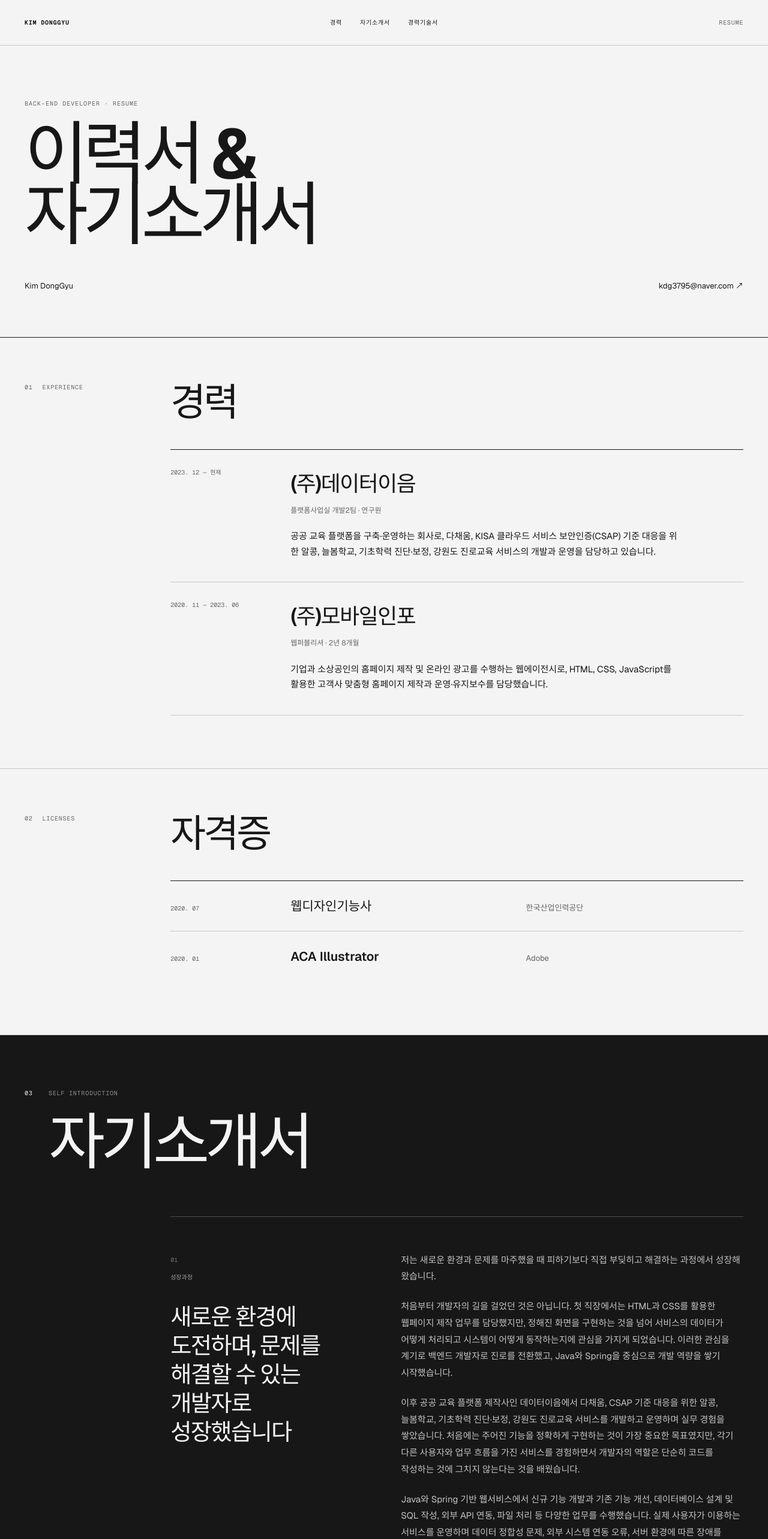
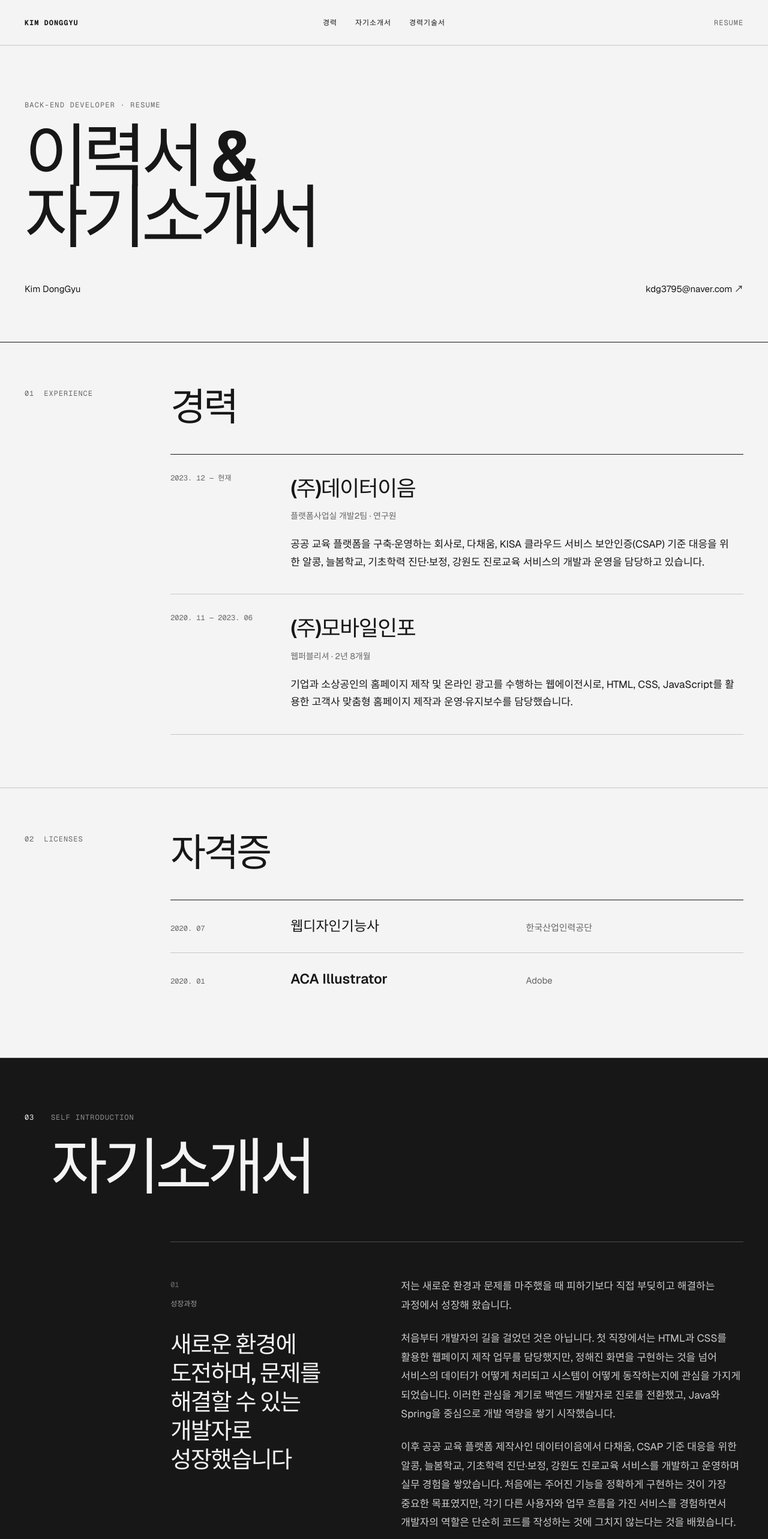
Before and after one commit to kdg3795/career-archive, a Next.js app: page /resume in a window 1280 px wide. Shown: the top 2566 px of the page at 60% size. Built offline with nearby package versions, Linux system fonts and the light colour scheme.

Commit message:
Improve typography readability

```diff
--- a/app/globals.css
+++ b/app/globals.css
@@ -31,7 +31,7 @@ a { color: inherit; text-decoration: none; }
   border-bottom: 1px solid rgba(244, 244, 244, 0.24);
   color: var(--paper);
   font-family: var(--font-geist-mono), monospace;
-  font-size: 11px;
+  font-size: 13px;
   letter-spacing: .08em;
 }
 .wordmark { font-weight: 700; }
@@ -63,7 +63,7 @@ a { color: inherit; text-decoration: none; }
   z-index: 2;
   display: flex;
   justify-content: space-between;
-  font: 10px/1.2 var(--font-geist-mono), monospace;
+  font: 12px/1.35 var(--font-geist-mono), monospace;
   letter-spacing: .12em;
 }
 .hero h1 {
@@ -78,7 +78,7 @@ a { color: inherit; text-decoration: none; }
 }
 .outline-text { color: transparent; -webkit-text-stroke: 1px var(--paper); }
 .hero-footer { align-items: flex-end; }
-.hero-footer p { margin: 0; font-family: var(--font-geist-sans); font-size: 14px; letter-spacing: 0; }
+.hero-footer p { margin: 0; font-family: var(--font-geist-sans); font-size: 16px; letter-spacing: 0; }
 .hero-footer a { border-bottom: 1px solid currentColor; padding-bottom: 7px; }
 .orbit-mark {
   position: absolute;
@@ -113,32 +113,32 @@ a { color: inherit; text-decoration: none; }
   display: flex;
   gap: 18px;
   align-items: flex-start;
-  font: 10px/1.4 var(--font-geist-mono), monospace;
+  font: 12px/1.5 var(--font-geist-mono), monospace;
   letter-spacing: .1em;
 }
 .section-index span:first-child { color: var(--muted); }
 .section-content { max-width: 980px; }
-.eyebrow { margin: 0 0 20px; color: var(--muted); font: 10px/1.4 var(--font-geist-mono), monospace; letter-spacing: .12em; }
+.eyebrow { margin: 0 0 20px; color: var(--muted); font: 12px/1.5 var(--font-geist-mono), monospace; letter-spacing: .12em; }
 .section-content h2 { margin: 0 0 48px; font-size: clamp(42px, 5.5vw, 76px); line-height: .95; letter-spacing: -.06em; font-weight: 520; }
 .intro-copy { max-width: 850px; }
 .intro-copy p { margin: 0 0 28px; font-size: clamp(22px, 2.7vw, 38px); line-height: 1.45; letter-spacing: -.035em; word-break: keep-all; }
 .intro-copy p:first-child::first-letter { font-size: 2.8em; line-height: .8; float: left; margin: .12em .1em 0 0; }
 .principles { margin: 90px 0 0; padding: 0; list-style: none; border-top: 1px solid var(--ink); }
 .principles li { display: grid; grid-template-columns: 90px 1fr; padding: 23px 0; border-bottom: 1px solid var(--line); }
-.principles span { font: 10px/1.5 var(--font-geist-mono), monospace; color: var(--muted); }
-.principles p { margin: 0; font-size: 18px; }
+.principles span { font: 12px/1.5 var(--font-geist-mono), monospace; color: var(--muted); }
+.principles p { margin: 0; font-size: 20px; line-height: 1.55; }
 
 .career { background: #e8e8e8; }
 .timeline { border-top: 1px solid var(--ink); }
 .experience { display: grid; grid-template-columns: 48px 160px 1fr; gap: 24px; padding: 30px 0 40px; border-bottom: 1px solid var(--line); }
-.experience-number, .experience-period { font: 10px/1.5 var(--font-geist-mono), monospace; color: var(--muted); letter-spacing: .07em; }
+.experience-number, .experience-period { font: 12px/1.5 var(--font-geist-mono), monospace; color: var(--muted); letter-spacing: .07em; }
 .experience-body h3 { margin: -6px 0 8px; font-size: clamp(26px, 2.7vw, 38px); line-height: 1; letter-spacing: -.04em; font-weight: 520; }
-.position { margin: 0 0 26px; color: var(--muted); font-size: 13px; }
-.summary { max-width: 650px; margin: 0 0 22px; font-size: 18px; line-height: 1.6; word-break: keep-all; }
+.position { margin: 0 0 26px; color: var(--muted); font-size: 15px; }
+.summary { max-width: 700px; margin: 0 0 22px; font-size: 20px; line-height: 1.65; word-break: keep-all; }
 .experience-body ul { margin: 0; padding: 0; list-style: none; max-width: 690px; }
-.experience-body li { position: relative; padding: 12px 0 12px 24px; border-top: 1px solid var(--line); font-size: 14px; line-height: 1.65; }
+.experience-body li { position: relative; padding: 12px 0 12px 24px; border-top: 1px solid var(--line); font-size: 16px; line-height: 1.7; }
 .experience-body li::before { content: "↳"; position: absolute; left: 0; }
-.career-detail-link { display: inline-flex; align-items: center; gap: 12px; margin-top: 38px; padding-bottom: 8px; border-bottom: 1px solid var(--ink); font-size: 14px; }
+.career-detail-link { display: inline-flex; align-items: center; gap: 12px; margin-top: 38px; padding-bottom: 8px; border-bottom: 1px solid var(--ink); font-size: 16px; }
 .career-detail-link span { transition: transform .2s ease; }
 .career-detail-link:hover span { transform: translate(3px, -3px); }
 
@@ -153,16 +153,16 @@ a { color: inherit; text-decoration: none; }
   gap: 20px;
   margin-bottom: 38px;
   color: rgba(244, 244, 244, .55);
-  font: 10px/1.5 var(--font-geist-mono), monospace;
+  font: 12px/1.5 var(--font-geist-mono), monospace;
   letter-spacing: .08em;
 }
 .project h3 { max-width: 760px; margin: 0 0 24px; font-size: clamp(30px, 4vw, 58px); line-height: 1.06; letter-spacing: -.05em; font-weight: 520; }
-.project-description { max-width: 760px; margin: 0 0 42px; color: rgba(244, 244, 244, .74); font-size: 18px; line-height: 1.65; word-break: keep-all; }
+.project-description { max-width: 800px; margin: 0 0 42px; color: rgba(244, 244, 244, .78); font-size: 20px; line-height: 1.7; word-break: keep-all; }
 .project-highlights { max-width: 800px; margin: 0 0 38px; padding: 0; list-style: none; }
-.project-highlights li { position: relative; padding: 14px 0 14px 28px; border-top: 1px solid rgba(244, 244, 244, .16); font-size: 14px; line-height: 1.7; word-break: keep-all; }
+.project-highlights li { position: relative; padding: 14px 0 14px 28px; border-top: 1px solid rgba(244, 244, 244, .16); font-size: 16px; line-height: 1.75; word-break: keep-all; }
 .project-highlights li::before { content: "↳"; position: absolute; left: 0; color: var(--accent); }
 .stack-list { display: flex; flex-wrap: wrap; gap: 7px; margin: 0; padding: 0; list-style: none; }
-.stack-list li { padding: 8px 12px; border: 1px solid rgba(244, 244, 244, .28); border-radius: 999px; color: rgba(244, 244, 244, .72); font: 10px/1 var(--font-geist-mono), monospace; }
+.stack-list li { padding: 9px 13px; border: 1px solid rgba(244, 244, 244, .28); border-radius: 999px; color: rgba(244, 244, 244, .78); font: 12px/1 var(--font-geist-mono), monospace; }
 
 .certifications { background: var(--paper); }
 .certification-list { border-top: 1px solid var(--ink); }
@@ -176,16 +176,16 @@ a { color: inherit; text-decoration: none; }
 }
 .certification time {
   color: var(--muted);
-  font: 10px/1.5 var(--font-geist-mono), monospace;
+  font: 12px/1.5 var(--font-geist-mono), monospace;
   letter-spacing: .07em;
 }
 .certification h3 { margin: 0; font-size: clamp(19px, 1.8vw, 27px); line-height: 1.25; letter-spacing: -.03em; font-weight: 550; }
-.certification p { margin: 0; color: var(--muted); font-size: 14px; }
+.certification p { margin: 0; color: var(--muted); font-size: 16px; }
 
 footer { min-height: 26vh; display: flex; flex-direction: column; justify-content: space-between; padding: 46px 3.2vw 24px; background: #d2d2d2; }
-footer p { margin: 0 0 18px; font: 11px/1.4 var(--font-geist-mono), monospace; }
+footer p { margin: 0 0 18px; font: 13px/1.5 var(--font-geist-mono), monospace; }
 .footer-title { font-size: clamp(30px, 4vw, 58px); line-height: 1.02; letter-spacing: -.05em; font-weight: 520; }
-.footer-meta { display: flex; justify-content: space-between; padding-top: 30px; font: 10px/1.4 var(--font-geist-mono), monospace; }
+.footer-meta { display: flex; justify-content: space-between; padding-top: 30px; font: 12px/1.5 var(--font-geist-mono), monospace; }
 
 .career-detail-page { background: var(--paper); }
 .detail-header {
@@ -195,7 +195,7 @@ footer p { margin: 0 0 18px; font: 11px/1.4 var(--font-geist-mono), monospace; }
   min-height: 76px;
   padding: 0 3.2vw;
   border-bottom: 1px solid var(--line);
-  font: 10px/1 var(--font-geist-mono), monospace;
+  font: 12px/1 var(--font-geist-mono), monospace;
   letter-spacing: .08em;
 }
 .detail-header > a { font-weight: 700; }
@@ -204,77 +204,77 @@ footer p { margin: 0 0 18px; font: 11px/1.4 var(--font-geist-mono), monospace; }
 .detail-header a { transition: opacity .2s ease; }
 .detail-header a:hover { opacity: .5; }
 .detail-hero { padding: 110px 3.2vw 90px; border-bottom: 1px solid var(--ink); }
-.detail-hero > p { margin: 0 0 30px; color: var(--muted); font: 10px/1 var(--font-geist-mono), monospace; letter-spacing: .1em; }
+.detail-hero > p { margin: 0 0 30px; color: var(--muted); font: 12px/1.2 var(--font-geist-mono), monospace; letter-spacing: .1em; }
 .detail-hero h1 { margin: 0 0 72px; font-size: clamp(66px, 11vw, 170px); line-height: .85; letter-spacing: -.075em; font-weight: 520; }
-.detail-hero > div { display: flex; justify-content: space-between; color: var(--muted); font-size: 13px; }
+.detail-hero > div { display: flex; justify-content: space-between; color: var(--muted); font-size: 15px; }
 .detail-projects { padding: 0 3.2vw; }
 .detail-project { display: grid; grid-template-columns: minmax(180px, 22vw) 1fr; padding: 88px 0 110px; border-bottom: 1px solid var(--line); }
-.detail-project aside { display: flex; flex-direction: column; gap: 12px; color: var(--muted); font: 10px/1.45 var(--font-geist-mono), monospace; letter-spacing: .06em; }
+.detail-project aside { display: flex; flex-direction: column; gap: 12px; color: var(--muted); font: 12px/1.5 var(--font-geist-mono), monospace; letter-spacing: .06em; }
 .detail-project aside span:first-child { margin-bottom: 30px; color: var(--ink); }
 .detail-project-body { max-width: 980px; }
 .detail-project-body > h2 { max-width: 850px; margin: 0 0 34px; font-size: clamp(38px, 5.5vw, 78px); line-height: 1.04; letter-spacing: -.06em; font-weight: 520; word-break: keep-all; }
 .detail-overview { max-width: 780px; margin: 0 0 70px; font-size: clamp(18px, 2vw, 26px); line-height: 1.65; letter-spacing: -.025em; word-break: keep-all; }
 .detail-columns { display: grid; grid-template-columns: 1fr 1fr; gap: 50px; }
-.detail-columns h3 { margin: 0 0 18px; padding-top: 16px; border-top: 1px solid var(--ink); font: 10px/1.4 var(--font-geist-mono), monospace; letter-spacing: .08em; }
+.detail-columns h3 { margin: 0 0 18px; padding-top: 16px; border-top: 1px solid var(--ink); font: 12px/1.5 var(--font-geist-mono), monospace; letter-spacing: .08em; }
 .detail-columns ul { margin: 0; padding: 0; list-style: none; }
-.detail-columns li { position: relative; padding: 11px 0 11px 20px; border-bottom: 1px solid var(--line); font-size: 14px; line-height: 1.65; word-break: keep-all; }
+.detail-columns li { position: relative; padding: 12px 0 12px 20px; border-bottom: 1px solid var(--line); font-size: 16px; line-height: 1.72; word-break: keep-all; }
 .detail-columns li::before { content: "·"; position: absolute; left: 2px; }
 .detail-stack { display: flex; flex-wrap: wrap; gap: 7px; margin: 54px 0 0; padding: 0; list-style: none; }
-.detail-stack li { padding: 8px 11px; border: 1px solid var(--line); border-radius: 999px; color: var(--muted); font: 10px/1 var(--font-geist-mono), monospace; }
-.detail-footer { min-height: 0; flex-direction: row; align-items: center; padding: 34px 3.2vw; background: var(--ink); color: var(--paper); font: 10px/1 var(--font-geist-mono), monospace; letter-spacing: .08em; }
+.detail-stack li { padding: 9px 12px; border: 1px solid var(--line); border-radius: 999px; color: var(--muted); font: 12px/1 var(--font-geist-mono), monospace; }
+.detail-footer { min-height: 0; flex-direction: row; align-items: center; padding: 34px 3.2vw; background: var(--ink); color: var(--paper); font: 12px/1 var(--font-geist-mono), monospace; letter-spacing: .08em; }
 .detail-footer a { border-bottom: 1px solid rgba(244,244,244,.45); padding-bottom: 5px; }
 
 .profile-home { min-height: 100svh; background: var(--paper); }
-.profile-header { display: grid; grid-template-columns: 1fr auto 1fr; align-items: center; min-height: 68px; padding: 0 3.2vw; border-bottom: 1px solid var(--line); font: 10px/1 var(--font-geist-mono), monospace; letter-spacing: .08em; }
+.profile-header { display: grid; grid-template-columns: 1fr auto 1fr; align-items: center; min-height: 68px; padding: 0 3.2vw; border-bottom: 1px solid var(--line); font: 12px/1 var(--font-geist-mono), monospace; letter-spacing: .08em; }
 .profile-header nav { display: flex; gap: 28px; }
 .profile-header > span:last-child { justify-self: end; color: var(--muted); }
 .profile-stage { min-height: 70svh; display: grid; grid-template-columns: 1fr minmax(260px, 28vw) 1fr; align-items: center; gap: 5vw; padding: 54px 3.2vw; border-bottom: 1px solid var(--ink); }
-.profile-label { margin: 0 0 24px; color: var(--muted); font: 10px/1 var(--font-geist-mono), monospace; letter-spacing: .1em; }
+.profile-label { margin: 0 0 24px; color: var(--muted); font: 12px/1.2 var(--font-geist-mono), monospace; letter-spacing: .1em; }
 .profile-copy h1 { margin: 0; font-size: clamp(54px, 8vw, 118px); line-height: .82; letter-spacing: -.075em; font-weight: 520; }
-.profile-role { max-width: 280px; margin: 34px 0 0; font-size: 15px; line-height: 1.6; }
+.profile-role { max-width: 320px; margin: 34px 0 0; font-size: 18px; line-height: 1.65; }
 .profile-photo-frame { justify-self: center; width: min(100%, 360px); }
 .profile-photo-frame img { display: block; width: 100%; height: min(52svh, 500px); object-fit: cover; object-position: center 30%; filter: grayscale(1); border: 1px solid var(--line); }
-.profile-photo-frame span { display: block; padding-top: 10px; color: var(--muted); font: 9px/1 var(--font-geist-mono), monospace; letter-spacing: .08em; }
+.profile-photo-frame span { display: block; padding-top: 10px; color: var(--muted); font: 11px/1.3 var(--font-geist-mono), monospace; letter-spacing: .08em; }
 .profile-contact { align-self: end; margin: 0 0 12px; }
 .profile-contact > div { display: grid; grid-template-columns: 50px 1fr; padding: 14px 0; border-top: 1px solid var(--line); }
-.profile-contact dt { color: var(--muted); font: 10px/1.4 var(--font-geist-mono), monospace; text-transform: uppercase; }
-.profile-contact dd { margin: 0; font-size: 13px; }
+.profile-contact dt { color: var(--muted); font: 12px/1.4 var(--font-geist-mono), monospace; text-transform: uppercase; }
+.profile-contact dd { margin: 0; font-size: 15px; }
 .profile-links { display: grid; grid-template-columns: 1fr 1fr; }
 .profile-links a { display: grid; grid-template-columns: 40px 1fr auto; align-items: center; gap: 18px; min-height: 112px; padding: 0 3.2vw; border-right: 1px solid var(--line); transition: background .2s ease, color .2s ease; }
 .profile-links a:hover { background: var(--ink); color: var(--paper); }
-.profile-links span { font: 10px/1 var(--font-geist-mono), monospace; }
+.profile-links span { font: 12px/1 var(--font-geist-mono), monospace; }
 .profile-links strong { font-size: clamp(18px, 2vw, 28px); letter-spacing: -.03em; font-weight: 520; }
 
 .resume-page { background: var(--paper); }
 .resume-hero { padding: 92px 3.2vw 76px; border-bottom: 1px solid var(--ink); }
-.resume-hero > p { margin: 0 0 28px; color: var(--muted); font: 10px/1 var(--font-geist-mono), monospace; letter-spacing: .1em; }
+.resume-hero > p { margin: 0 0 28px; color: var(--muted); font: 12px/1.2 var(--font-geist-mono), monospace; letter-spacing: .1em; }
 .resume-hero h1 { margin: 0 0 58px; font-size: clamp(58px, 9vw, 132px); line-height: .88; letter-spacing: -.075em; font-weight: 520; }
-.resume-hero > div { display: flex; justify-content: space-between; font-size: 13px; }
+.resume-hero > div { display: flex; justify-content: space-between; font-size: 15px; }
 .resume-section { display: grid; grid-template-columns: minmax(150px, 19vw) 1fr; padding: 76px 3.2vw 88px; border-bottom: 1px solid var(--line); }
-.resume-section > aside { display: flex; gap: 16px; color: var(--muted); font: 10px/1.4 var(--font-geist-mono), monospace; letter-spacing: .08em; }
+.resume-section > aside { display: flex; gap: 16px; color: var(--muted); font: 12px/1.5 var(--font-geist-mono), monospace; letter-spacing: .08em; }
 .resume-section > div { max-width: 960px; }
 .resume-section h2 { margin: 0 0 46px; font-size: clamp(42px, 5vw, 72px); line-height: 1; letter-spacing: -.06em; font-weight: 520; }
 .resume-experiences { border-top: 1px solid var(--ink); }
 .resume-experiences article { display: grid; grid-template-columns: 170px 1fr; gap: 30px; padding: 30px 0 38px; border-bottom: 1px solid var(--line); }
-.resume-experiences time, .resume-license time { color: var(--muted); font: 10px/1.5 var(--font-geist-mono), monospace; }
+.resume-experiences time, .resume-license time { color: var(--muted); font: 12px/1.5 var(--font-geist-mono), monospace; }
 .resume-experiences h3 { margin: 0 0 7px; font-size: clamp(25px, 2.8vw, 38px); letter-spacing: -.04em; font-weight: 520; }
-.resume-experiences p { max-width: 650px; margin: 0; font-size: 15px; line-height: 1.7; }
-.resume-experiences .resume-position { margin-bottom: 20px; color: var(--muted); font-size: 12px; }
+.resume-experiences p { max-width: 740px; margin: 0; font-size: 17px; line-height: 1.75; }
+.resume-experiences .resume-position { margin-bottom: 20px; color: var(--muted); font-size: 14px; }
 .resume-license { display: grid; grid-template-columns: 170px 1fr 1fr; gap: 30px; align-items: baseline; padding: 26px 0; border-top: 1px solid var(--line); }
 .resume-license:first-of-type { border-top-color: var(--ink); }
-.resume-license strong { font-size: 21px; font-weight: 550; }
-.resume-license span { color: var(--muted); font-size: 13px; }
+.resume-license strong { font-size: 23px; font-weight: 550; }
+.resume-license span { color: var(--muted); font-size: 15px; }
 .cover-letter { padding: 90px 3.2vw 110px; background: var(--ink); color: var(--paper); }
-.cover-intro { display: grid; grid-template-columns: 40px 1fr; margin-bottom: 78px; font: 10px/1.4 var(--font-geist-mono), monospace; letter-spacing: .08em; }
+.cover-intro { display: grid; grid-template-columns: 44px 1fr; margin-bottom: 78px; font: 12px/1.5 var(--font-geist-mono), monospace; letter-spacing: .08em; }
 .cover-intro p { margin: 0; color: rgba(244,244,244,.55); }
 .cover-intro h2 { grid-column: 2; margin: 28px 0 0; font: 520 clamp(54px, 8vw, 112px)/.9 var(--font-geist-sans); letter-spacing: -.07em; }
 .cover-items { margin-left: min(19vw, 280px); }
 .cover-items article { display: grid; grid-template-columns: minmax(240px, .7fr) 1.3fr; gap: 6vw; padding: 58px 0 76px; border-top: 1px solid rgba(244,244,244,.24); }
-.cover-heading > span, .cover-heading > p { font: 10px/1.4 var(--font-geist-mono), monospace; }
+.cover-heading > span, .cover-heading > p { font: 12px/1.5 var(--font-geist-mono), monospace; }
 .cover-heading > span { color: rgba(244,244,244,.4); }
 .cover-heading > p { margin: 12px 0 34px; color: rgba(244,244,244,.62); }
 .cover-heading h3 { margin: 0; font-size: clamp(25px, 3vw, 42px); line-height: 1.25; letter-spacing: -.045em; font-weight: 520; word-break: keep-all; }
-.cover-body p { margin: 0 0 22px; color: rgba(244,244,244,.78); font-size: 15px; line-height: 1.85; word-break: keep-all; }
+.cover-body p { max-width: 760px; margin: 0 0 24px; color: rgba(244,244,244,.82); font-size: 17px; line-height: 1.85; word-break: keep-all; }
 
 @media (max-width: 760px) {
   .profile-header { grid-template-columns: 1fr 1fr; min-height: 58px; padding: 0 5vw; }
@@ -310,7 +310,7 @@ footer p { margin: 0 0 18px; font: 11px/1.4 var(--font-geist-mono), monospace; }
   .project-meta { grid-template-columns: 32px 1fr; }
   .project-meta span:last-child { grid-column: 2; }
   .project { padding: 34px 0 48px; }
-  .project-description { font-size: 16px; }
+  .project-description { font-size: 18px; }
   .certification { grid-template-columns: 84px 1fr; gap: 16px; }
   .certification p { grid-column: 2; margin-top: -7px; }
   .principles li { grid-template-columns: 52px 1fr; }
```
